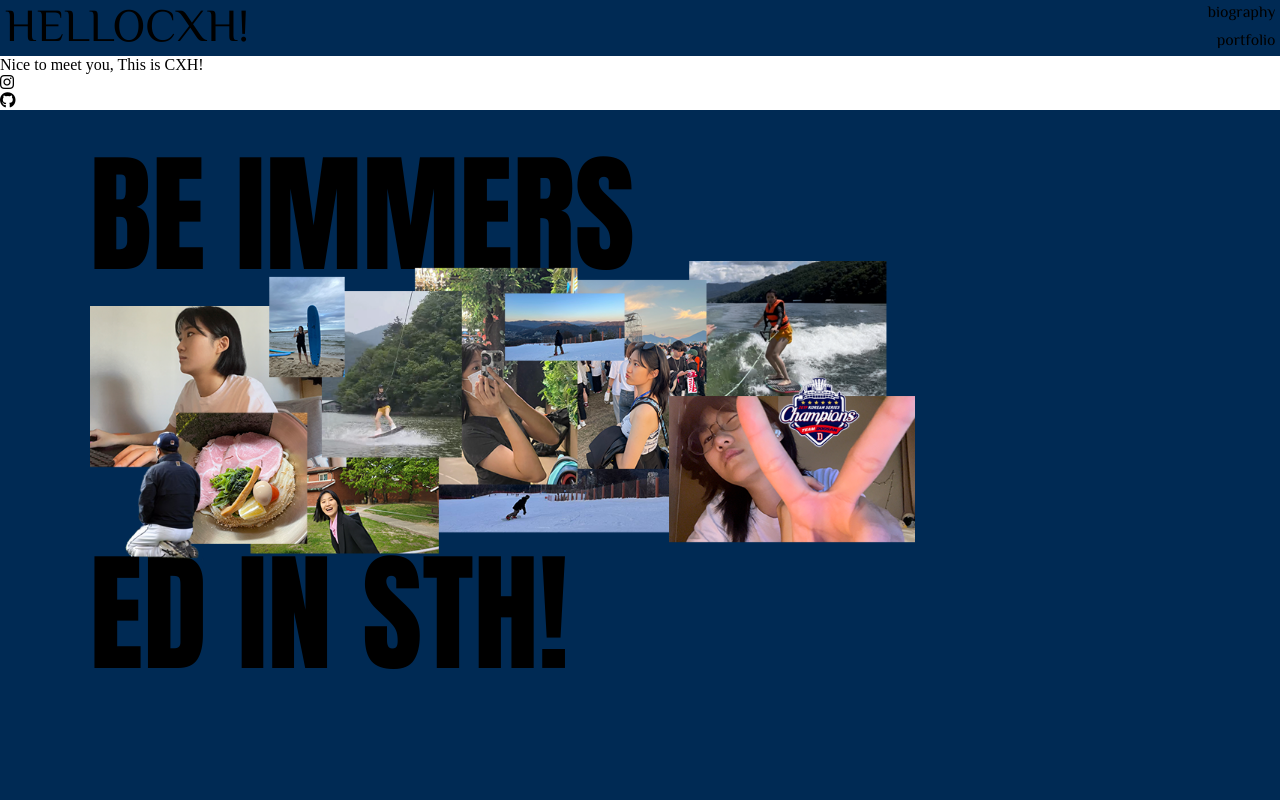
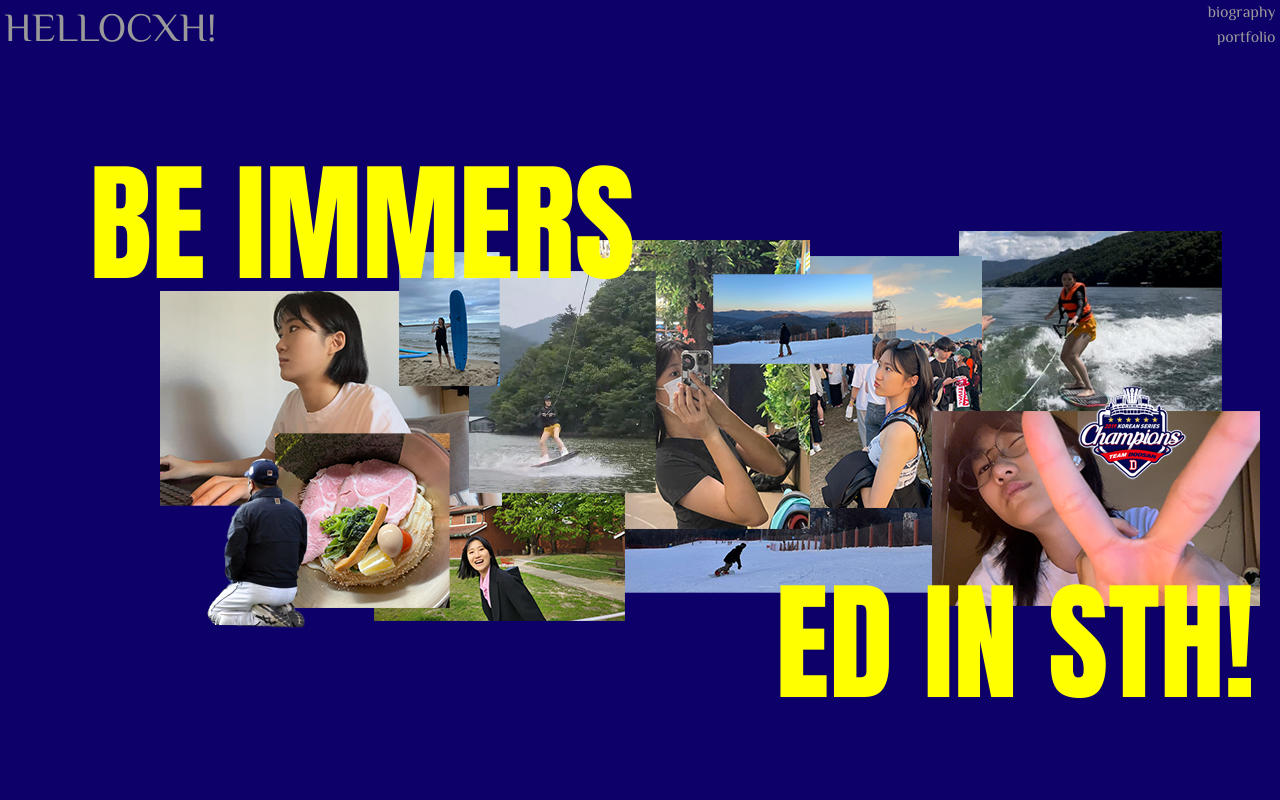
Before and after one commit to cHynekim/introWithAnime, a plain HTML site: page index.html in a window 1280 px wide. Shown: the top 800 px of the page. Drawn offline with Linux system fonts and the light colour scheme; a web font is replaced by a local one.

Commit message:
Update style.css

```diff
--- a/style.css
+++ b/style.css
@@ -16,34 +16,34 @@ a{
 }
 html, body, #wrap{
     width: 100%;
-    height: 100%;
-}
+    height: 128%;
+    scroll-behavior: smooth;
+} /*document size*/
 body{
-    background-color: #002a54;
+    background-color: #0d0169;
 }
 #wrap > header{
     width: 100%;
-    height: 7%;
-    /* background-color: aliceblue; */
+    height: 3%;
     font-family: 'Philosopher', sans-serif;
-}
+} /*header css*/
 header .logo{
     float: left;
-    width: 250px;
+    width: auto;
     height: 100%;
-    /* background-color: midnightblue; */
 }
 .logo a{
     width: 100%;
     height: 100%;
     padding-left: 2%;
-    font-size: 46px;
-}
+    font-size: 40px;
+    color: #999;
+    line-height: 140%;
+} /*logo css, left side of header*/
 header .menu{
     float: right;
     width: 200px;
     height: 100%;
-    /* background-color: cadetblue; */
 }
 .menu > ul{
     float: right;
@@ -53,9 +53,9 @@ header .menu{
 .menu > ul > li{
     position: relative;
     height: 50%;
-    /* background-color: azure; */
     padding-right: 5%;
     font-size: 16px;
+    color: #999;
     text-align: right;
     line-height: 150%;
     cursor: pointer;
@@ -63,7 +63,7 @@ header .menu{
 }
 .menu > ul > li:hover{
     color: aliceblue;
-}
+} /*main menu css, right side of header*/
 .submenu{
     position: absolute;
     top: 0%;
@@ -77,46 +77,98 @@ header .menu{
     height: 50%;
     text-align: center;
     line-height: 150%;
-    /* background-color: aqua; */
 }
+.submenu li:hover{
+    background-color: rgba(250, 250, 250, 0.5);
+} /*submenu css, hide and show the lists when cursor is on the elements of main menu*/
 main{
     position: relative;
     width: 100%;
-    height: 93%;
+    height: 97%;
+} /*main size*/
+.intro{
+    width: 100%;
+    height: 50%;
+    position: relative;
 }
 .banner{
     position: absolute;
-    top: 8%;
+    top: 2%;
     width: 100%;
-    height: 80%;
-    /* background-color: aliceblue; */
+    height: 90%;
 }
 .mainText{
     position: absolute;
     font-family: 'Anton', sans-serif;
+    color: yellow;
     font-size: 130px;
     opacity: 0;
     transition: 3s;
+    z-index: 1;
 }
 .fir{
-    left: 0%;
-    top: 0%;
+    text-align: left;
+    top: 8%;
+    left: 2%;
 }
 .sec{
-    right: 0%;
-    bottom: 0%;
+    text-align: right;
+    bottom: 8%;
+    right: 2%;
 }
 .img{
     display: flex;
     flex-direction: column;
     justify-content: space-evenly;
 }
-.banner img{
+.banner a{
     width: 75%;
+    transition: 1s;
 }
+.banner > img{
+    width: 100%;
+}
+.banner > a:hover{
+    transform: scale(103%);
+} /*banner area css, main's first section*/
+#subPage{
+    width: 100%;
+    height: 50%;
+}
+.sub_title{
+    width: 50%;
+    height: 13%;
+    margin: 0 auto;
+    font-family: 'Philosopher', sans-serif;
+    font-size: 3vw;
+    text-align: center;
+    line-height: 170%;
+    color: #0d0169;
+} /*contents area css, main's second section*/
+/*추가 예정*/
+#subPage .sns{
+    width: 100%;
+    height: 5%;
+    display: flex;
+    flex-direction: row;
+    justify-content: center;
+}
+.sns ul{
+    width: 10%;
+    height: 100%;
+    display: flex;
+    justify-content: space-evenly;
+}
+.sns ul li{
+    float: left;
+}
+.sns i{
+    font-size: 2vw;
+} /*(sub)sns css*/
 
+/*media query for web*/
 @media screen and (max-width : 980px) and (min-width : 701px) {
-    .banner img{
+    .banner a{
         width: 90%;
     }
 }
@@ -128,14 +180,15 @@ main{
         width: 200px;
     }
     .logo a{
-        font-size: 38px;
+        font-size: 32px;
         line-height: 140%;
     }
     .banner{
         width: 700px;
     }
-    .banner img{
+    .banner a{
         width: 630px;
     }
+}
 
-}
+/*media query for mobile*/
```
